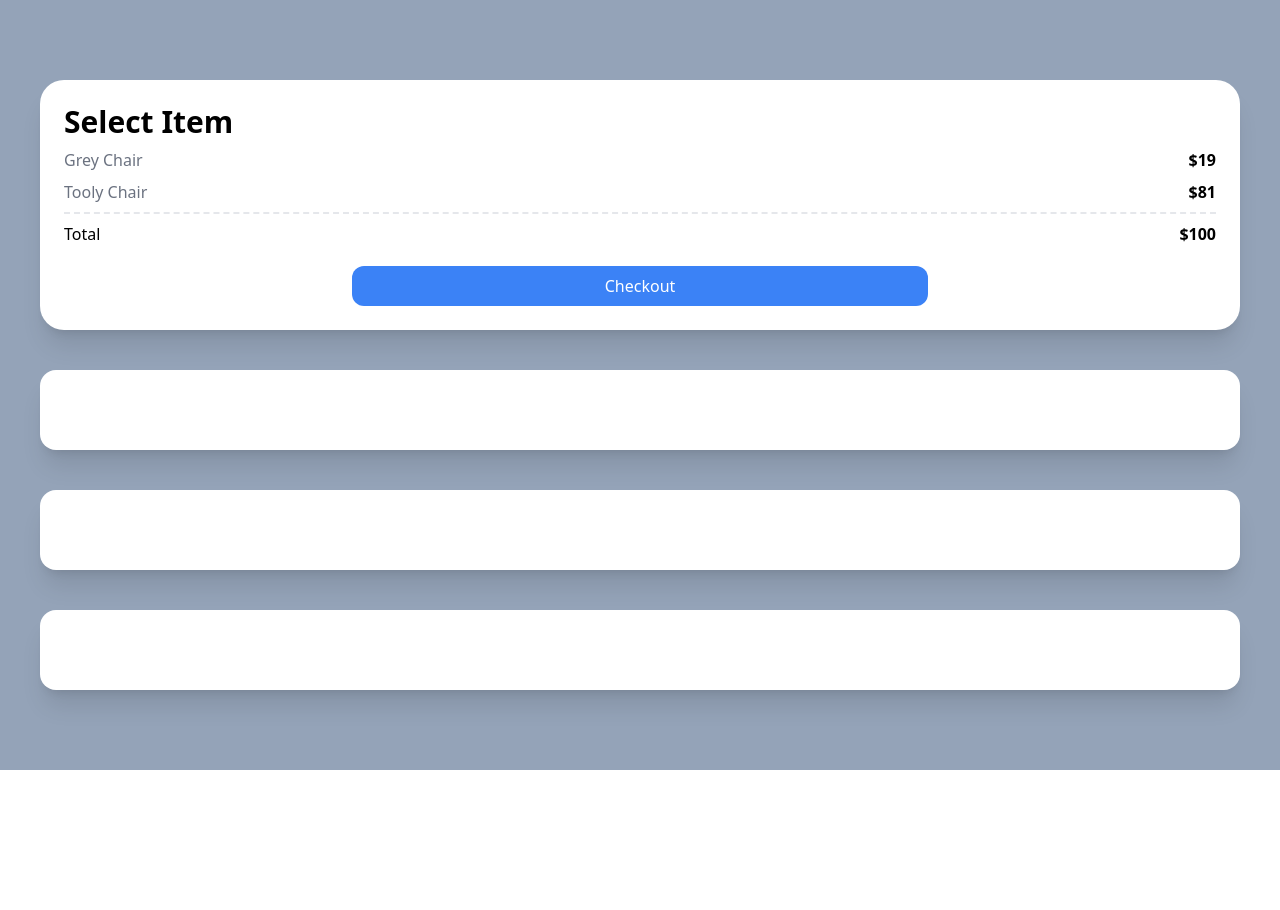
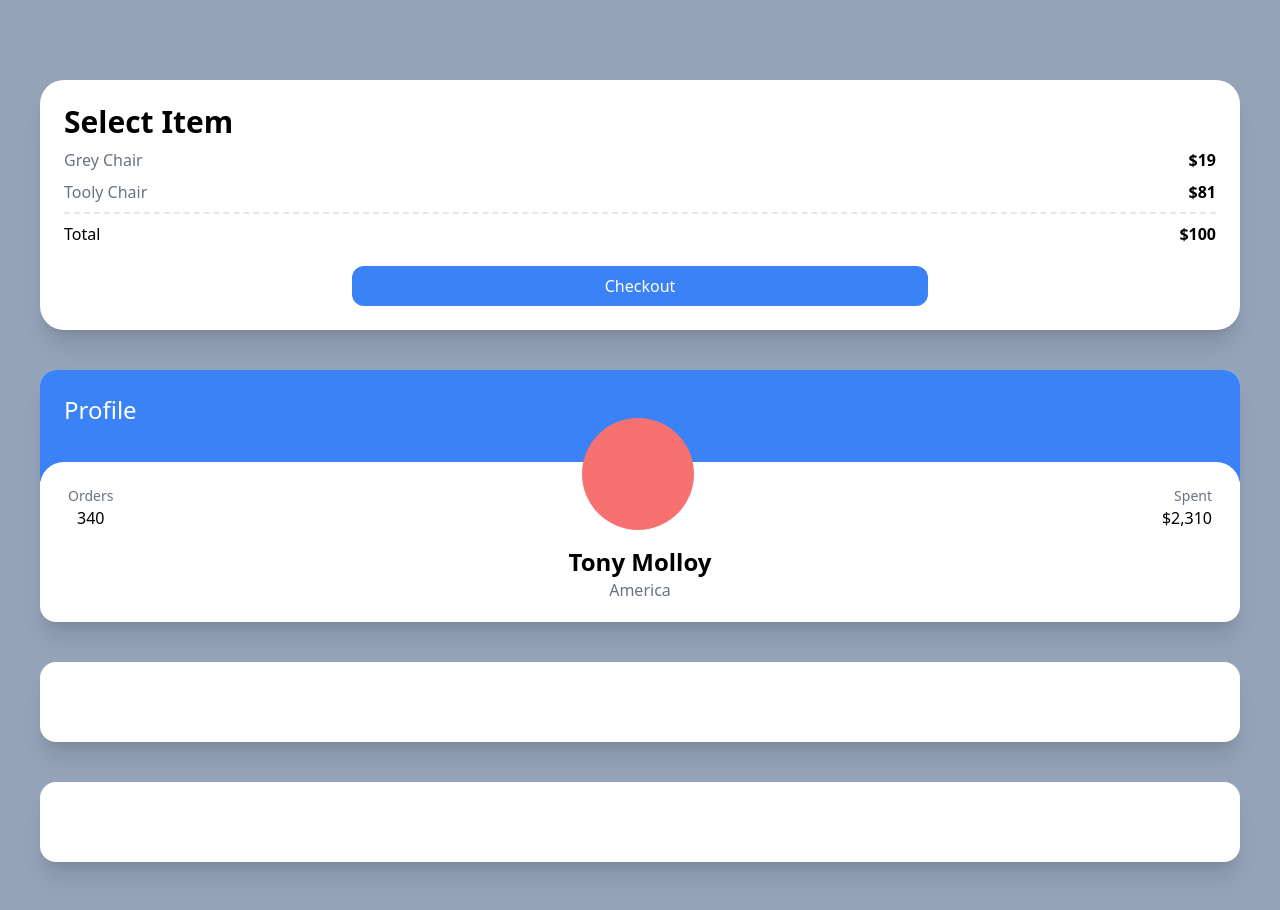
Before and after one commit to cattynip/tailwind-css-practice, a Next.js app: page / in a window 1280 px wide. Shown: the top 910 px of the page. Before the commit the page ends 800 px from the top, so only its background shows below. Built offline with nearby package versions, Linux system fonts and the light colour scheme.

Commit message:
4.2 Test Drive part Two

```diff
--- a/pages/index.tsx
+++ b/pages/index.tsx
@@ -24,12 +24,36 @@ const Home: NextPage = () => {
         <div className='mt-5 bg-blue-500 text-white p-2 text-center rounded-xl cursor-pointer w-2/4 mx-auto'>Checkout</div>
       </div>
 
-      <div className='bg-white p-10 rounded-2xl shadow-xl'></div>
+      <div className='bg-white overflow-hidden rounded-2xl shadow-xl'>
+        <div className='bg-blue-500 p-6 pb-14'>
+          <span className='text-white text-2xl'>Profile</span>
+        </div>
+        <div className='bg-white rounded-3xl px-7 pt-9 relative -top-5'>
+          <div className='flex relative -top-20 justify-between items-end'>
+            <div className='flex flex-col items-center'>
+              <span className='text-sm text-gray-500'>Orders</span>
+              <span className='font-medium'>340</span>
+            </div>
+
+            <div className='h-28 w-28 bg-red-400 rounded-full' />
+
+            <div className='flex flex-col justify-between items-end'>
+              <span className='text-sm text-gray-500'>Spent</span>
+              <span className='font-medium'>$2,310</span>
+            </div>
+          </div>
+
+          <div className='relative flex flex-col items-center -mt-16'>
+            <span className='font-bold text-2xl'>Tony Molloy</span>
+            <span className='text-gray-500'>America</span>
+          </div>
+        </div>
+      </div>
 
       <div className='bg-white p-10 rounded-2xl shadow-xl'></div>
 
       <div className='bg-white p-10 rounded-2xl shadow-xl'></div>
-    </div>
+    </div >
   );
 };
 
```
